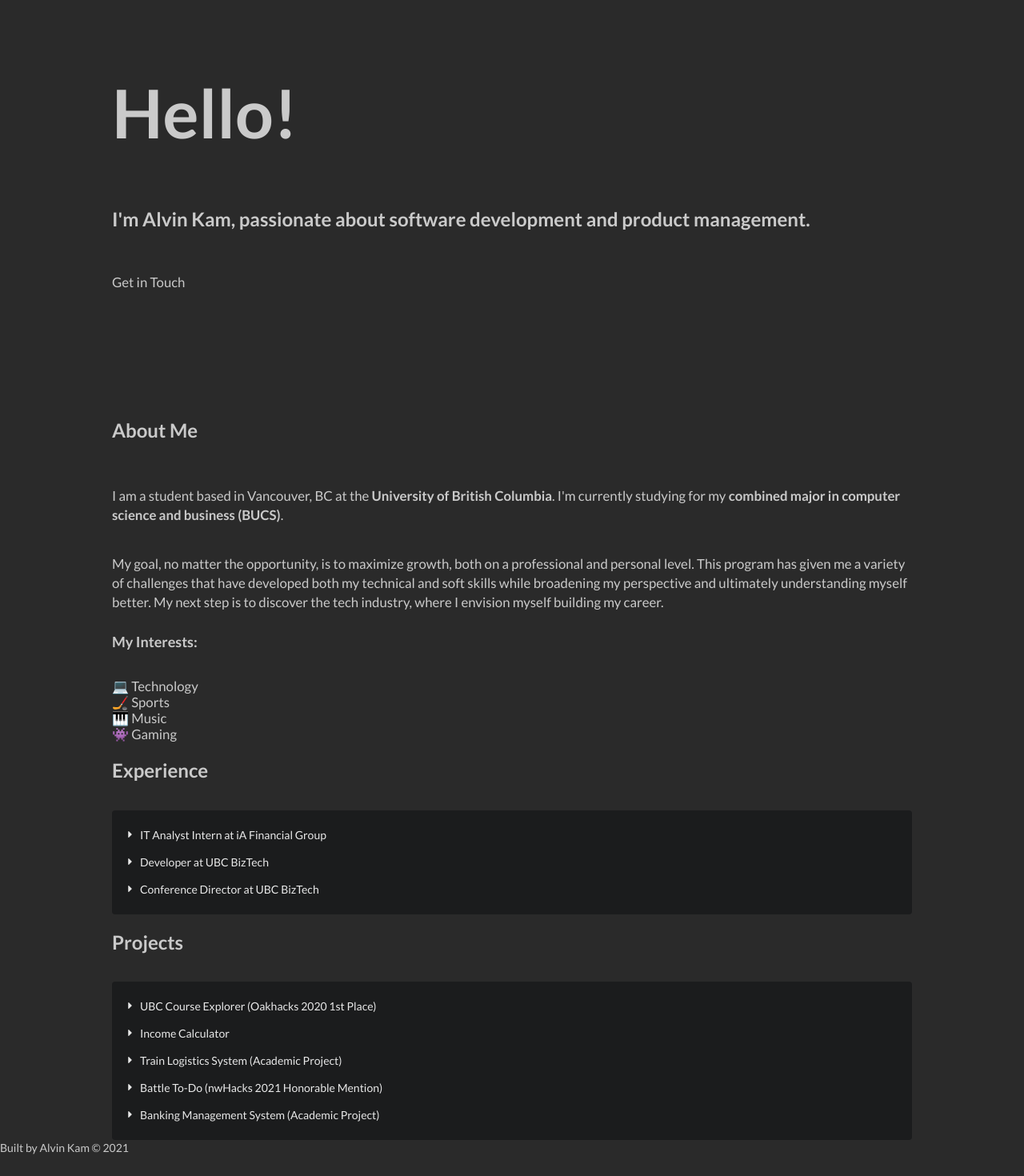
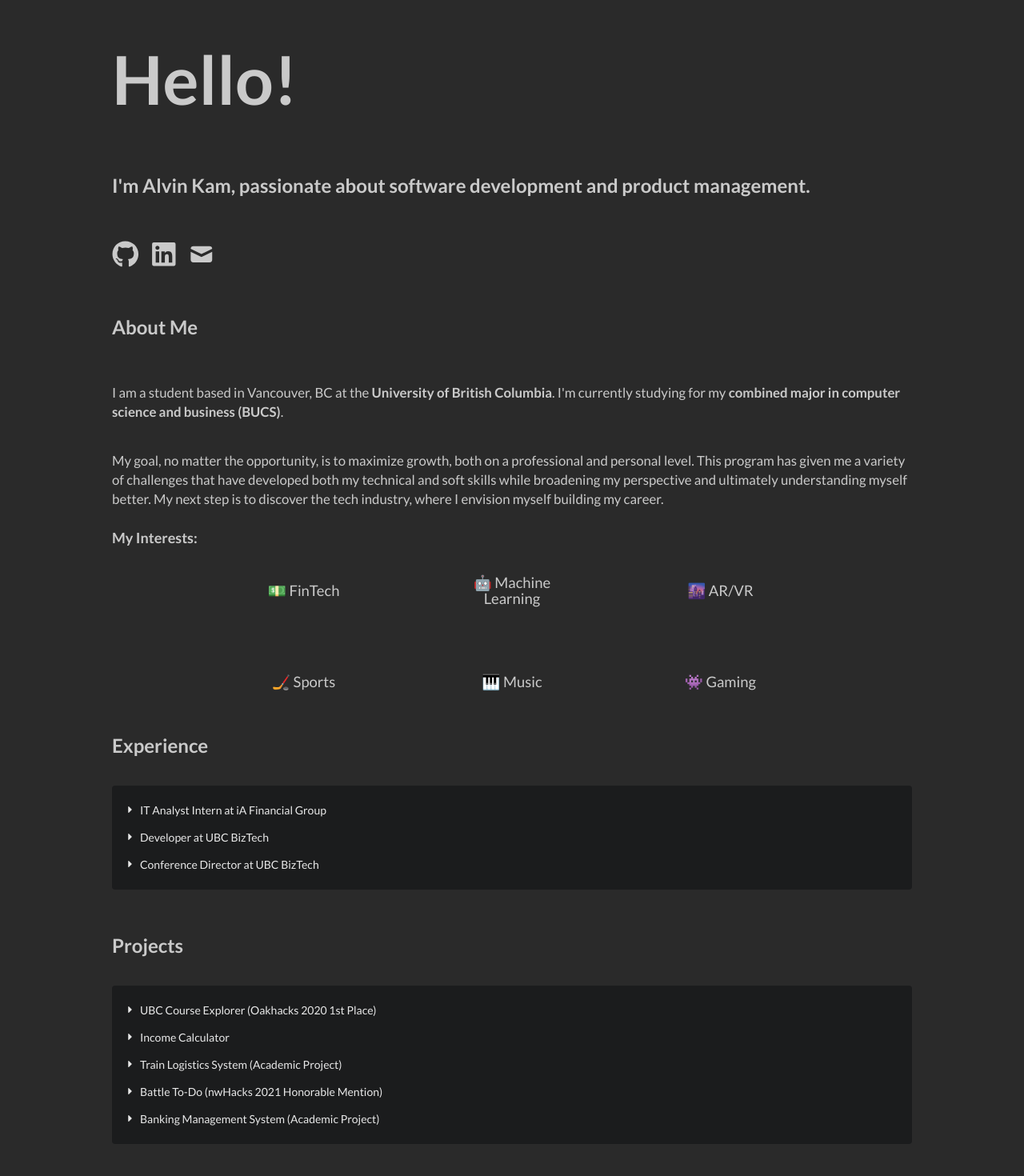
Before and after one commit to alvinkam33/alvinkam33.github.io, a React (Create React App) app: page / in a window 1280 px wide. Shown: the part 80-1550 px from the top of the page at 80% size. Before the commit the page ends 1525 px from the top, so only its background shows below. Built offline with nearby package versions, Linux system fonts and the light colour scheme.

Commit message:
finished styling first draft

```diff
--- a/src/App.js
+++ b/src/App.js
@@ -16,9 +16,7 @@ const App = () => {
                 <Experience />
                 <Projects />
             </div>
-            <div className="footer">
-                <Footer />
-            </div>
+            <Footer />
         </div>
     );
 };
--- a/src/components/About.js
+++ b/src/components/About.js
@@ -22,13 +22,14 @@ const About = () => {
                 </p>
                 <h3>My Interests:</h3>
                 <br></br>
-                💻 Technology
-                <br></br>
-                🏒 Sports
-                <br></br>
-                🎹 Music
-                <br></br>
-                👾 Gaming
+                <div className="interests_grid">
+                    <div className="interest">💵 FinTech</div>
+                    <div className="interest">🤖 Machine Learning</div>
+                    <div className="interest">🌆 AR/VR</div>
+                    <div className="interest">🏒 Sports</div>
+                    <div className="interest">🎹 Music</div>
+                    <div className="interest">👾 Gaming</div>
+                </div>
             </div>
         </Element>
     )
--- a/src/components/Experience.js
+++ b/src/components/Experience.js
@@ -1,5 +1,6 @@
 import Accordion from "./Accordion.js";
 import { Element } from "react-scroll";
+import '../styles/accordion.css';
 
 const Experience = () => {
     const items = [
--- a/src/components/Footer.js
+++ b/src/components/Footer.js
@@ -1,6 +1,8 @@
+import '../styles/footer.css';
+
 const Footer = () => {
     return (
-        <footer>
+        <footer className="footer">
             <p>Built by Alvin Kam &copy; 2021</p>
         </footer>
     );
--- a/src/components/Header.js
+++ b/src/components/Header.js
@@ -35,9 +35,6 @@ const Header = () => {
                 >
                     Projects
                 </Link>
-                <a href="https://github.com/alvinkam33" className="link" rel="noreferrer" target="_blank">
-                    Github
-                </a>
             </div>
         </header>
     );
--- a/src/components/Intro.js
+++ b/src/components/Intro.js
@@ -1,4 +1,6 @@
-import '../styles/intro.css';
+import { FaGithub, FaLinkedin } from "react-icons/fa";
+import { HiMail } from "react-icons/hi";
+import "../styles/intro.css";
 
 const Intro = () => {
     return (
@@ -7,8 +9,14 @@ const Intro = () => {
             <br></br>
             <h2>I'm Alvin Kam, passionate about software development and product management.</h2>
             <br></br>
-            <a href="mailto:alvin.kam.33@gmail.com" className="email">
-                Get in Touch
+            <a href="https://github.com/alvinkam33" rel="noreferrer" target="_blank" className="link_icon">
+                <FaGithub/>
+            </a>
+            <a href="https://www.linkedin.com/in/alvin-kam/" rel="noreferrer" target="_blank" className="link_icon">
+                <FaLinkedin/>
+            </a>
+            <a href="mailto:alvin.kam.33@gmail.com" rel="noreferrer" target="_blank" className="link_icon">
+                <HiMail/>
             </a>
         </div>
     );
--- a/src/styles/about.css
+++ b/src/styles/about.css
@@ -1,3 +1,19 @@
 .about {
     color: #cacaca;
+    margin: 2.5rem 0 2.5rem 0;
 }
+
+.interests_grid {
+    display: grid;
+    grid-row: auto auto;
+    align-items: center;
+    justify-content: center;
+    grid-template-columns: 10em 10em 10em;
+    grid-row-gap: 5em;
+    grid-column-gap: 5.5em;
+}
+
+.interest {
+    font-size: 1.1em;
+    text-align: center;
+}
--- a/src/styles/accordion.css
+++ b/src/styles/accordion.css
@@ -9,21 +9,19 @@
 }
 
 .title:hover {
-    transform: scale(1.03, 1.03);
+    transform: scale(1.015, 1.015);
 }
 
 .projects {
     color: #cacaca;
+    margin: 2.5rem 0 2.5rem 0;
 }
 
 .experience {
     color: #cacaca;
+    margin: 2.5rem 0 2.5rem 0;
 }
 
 .context {
     font-style: italic;
 }
-
-.ui-inverted-accordion {
-    color: #cacaca;
-}
--- /dev/null
+++ b/src/styles/footer.css
@@ -0,0 +1,6 @@
+.footer {
+    font-size: 1.5em;
+    margin: 2em auto auto auto;
+    padding-bottom: 2em;
+    text-align: center;
+}
--- a/src/styles/intro.css
+++ b/src/styles/intro.css
@@ -1,5 +1,5 @@
 .intro {
-    margin: 8rem 0 10rem 0;
+    margin: 5rem 0 2.5rem 0;
     color: #cacaca
 }
 
@@ -7,10 +7,12 @@
     font-size: 3em;
 }
 
-.email {
+.link_icon {
     color: #cacaca;
+    margin-right: 1rem;
+    font-size: 2em;
 }
 
-.email:hover {
+.link_icon:hover {
     color: #ffffff;
 }
```
